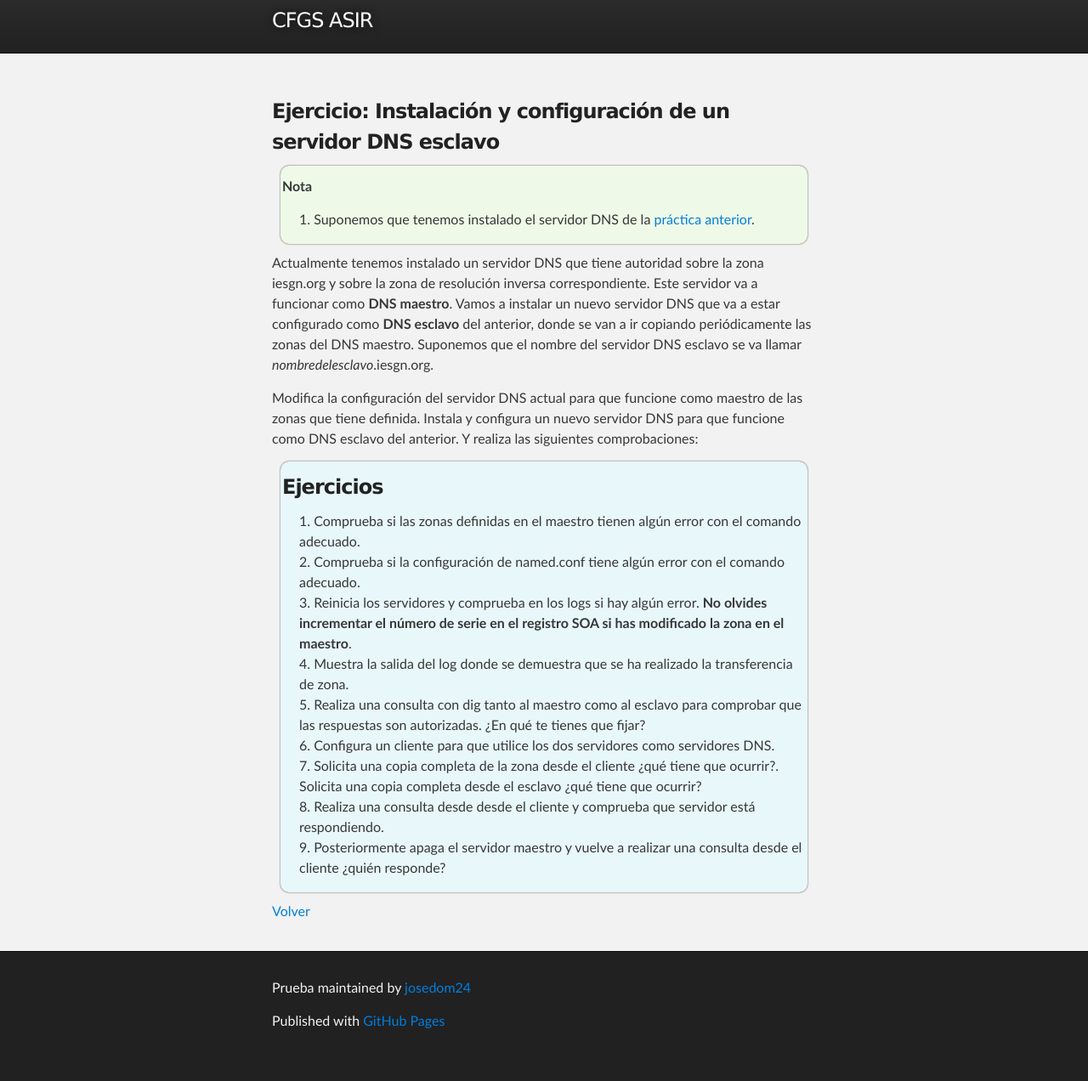
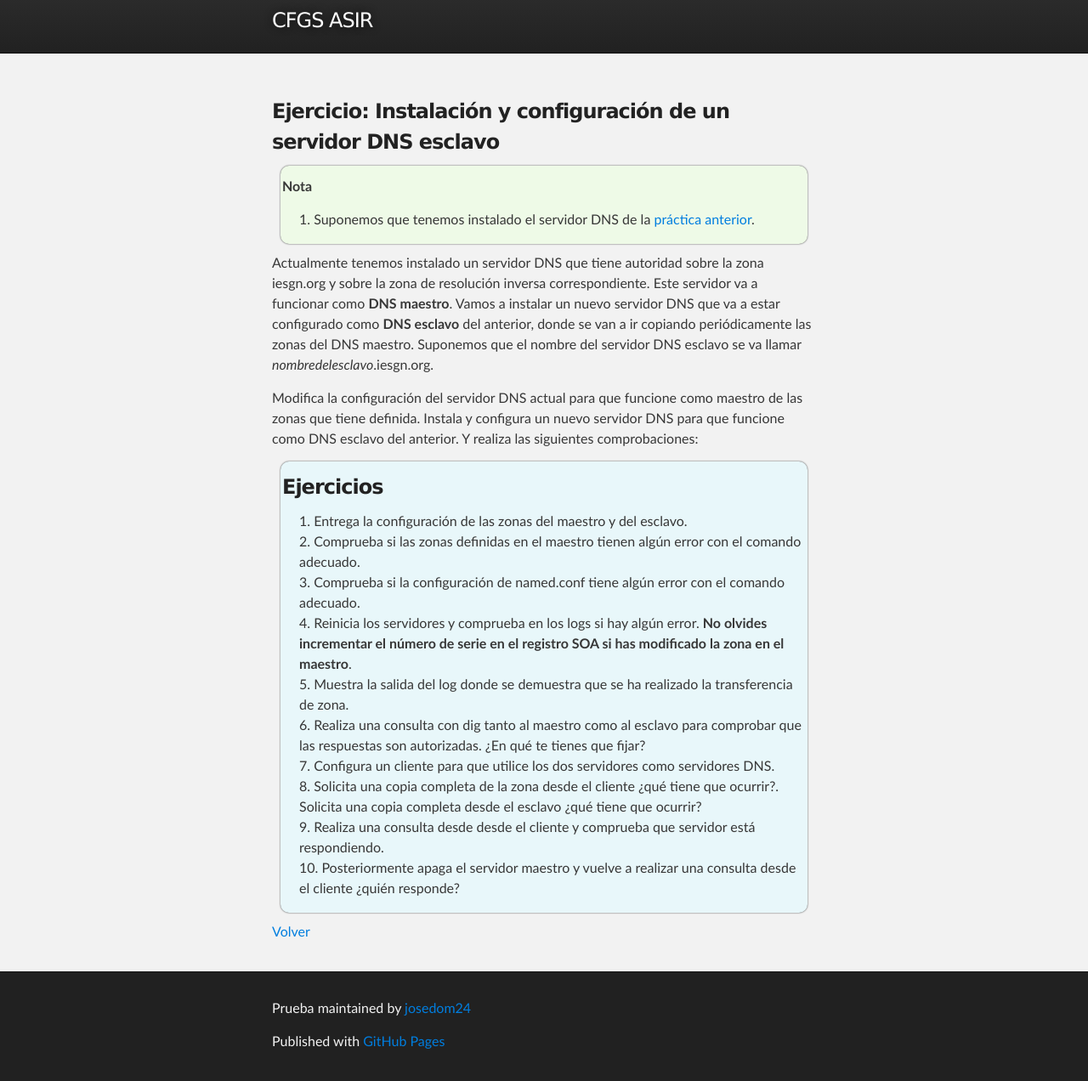
Before and after one commit to josedom24/josedom24.github.io, a Jekyll site: the page built from mod/serviciosgs/e_dns_4.md, in a window 1280 px wide, cut to the strip 78-1350 px from the top of the page. Shown: the whole strip at 85% size. Built offline with Jekyll 4.4.1, drawn with Linux system fonts in a browser that asks for light colours; before the commit the page ends 1326 px from its top, so only the background shows below that.

Commit message:
Update e_dns_4.md

```diff
--- a/mod/serviciosgs/e_dns_4.md
+++ b/mod/serviciosgs/e_dns_4.md
@@ -18,15 +18,16 @@ Modifica la configuración del servidor DNS actual para que funcione como maestr
 <div class='ejercicios' markdown='1'>
 ### Ejercicios
 
-1. Comprueba si las zonas definidas en el maestro tienen algún error con el comando adecuado.
-2. Comprueba si la configuración de named.conf tiene algún error con el comando adecuado.
-3. Reinicia los servidores y comprueba en los logs si hay algún error. **No olvides incrementar el número de serie en el registro SOA si has modificado la zona en el maestro**.
-4. Muestra la salida del log donde se demuestra que se ha realizado la transferencia de zona.
-5. Realiza una consulta con dig tanto al maestro como al esclavo para comprobar que las respuestas son autorizadas. ¿En qué te tienes que fijar?
-6. Configura un cliente para que utilice los dos servidores como servidores DNS.
-7. Solicita una copia completa de la zona desde el cliente ¿qué tiene que ocurrir?. Solicita una copia completa desde el esclavo ¿qué tiene que ocurrir?
-8. Realiza una consulta desde desde el cliente y comprueba que servidor está respondiendo.
-9. Posteriormente apaga el servidor maestro y vuelve a realizar una consulta desde el cliente ¿quién responde?
+1. Entrega la configuración de las zonas del maestro y del esclavo.
+2. Comprueba si las zonas definidas en el maestro tienen algún error con el comando adecuado.
+3. Comprueba si la configuración de named.conf tiene algún error con el comando adecuado.
+4. Reinicia los servidores y comprueba en los logs si hay algún error. **No olvides incrementar el número de serie en el registro SOA si has modificado la zona en el maestro**.
+5. Muestra la salida del log donde se demuestra que se ha realizado la transferencia de zona.
+6. Realiza una consulta con dig tanto al maestro como al esclavo para comprobar que las respuestas son autorizadas. ¿En qué te tienes que fijar?
+7. Configura un cliente para que utilice los dos servidores como servidores DNS.
+8. Solicita una copia completa de la zona desde el cliente ¿qué tiene que ocurrir?. Solicita una copia completa desde el esclavo ¿qué tiene que ocurrir?
+9. Realiza una consulta desde desde el cliente y comprueba que servidor está respondiendo.
+10. Posteriormente apaga el servidor maestro y vuelve a realizar una consulta desde el cliente ¿quién responde?
 
 </div>
 
```
